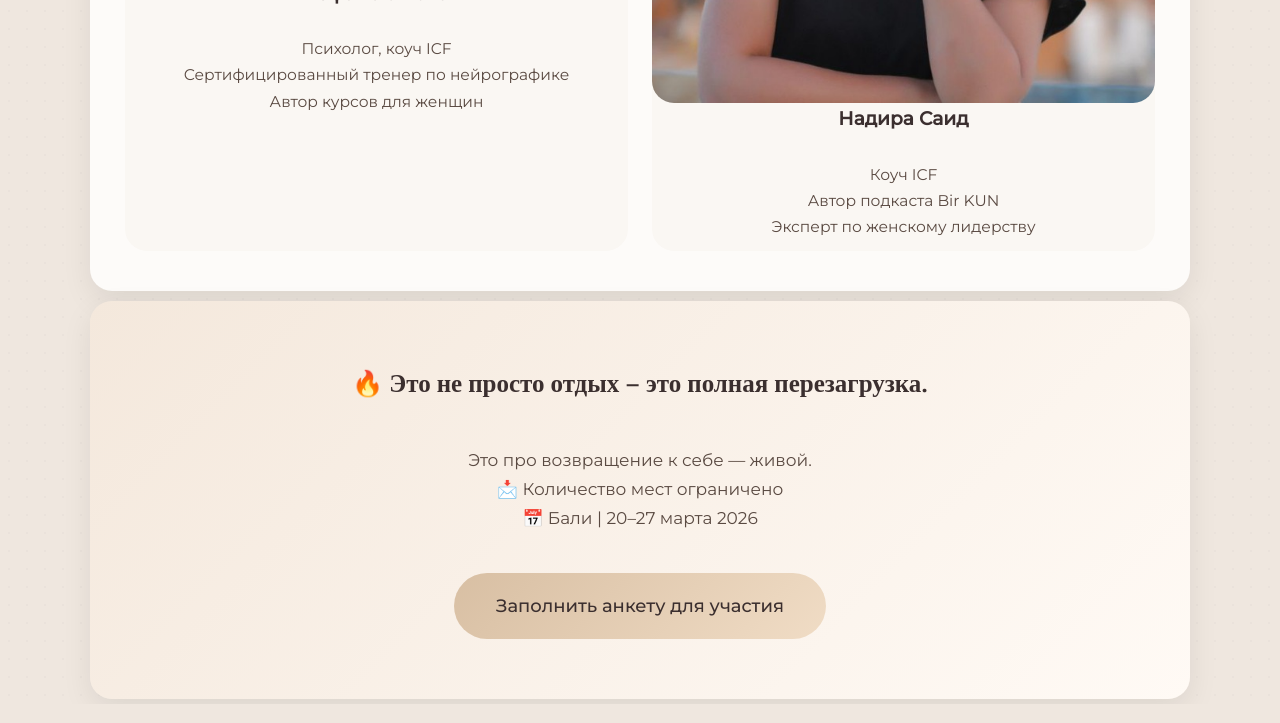
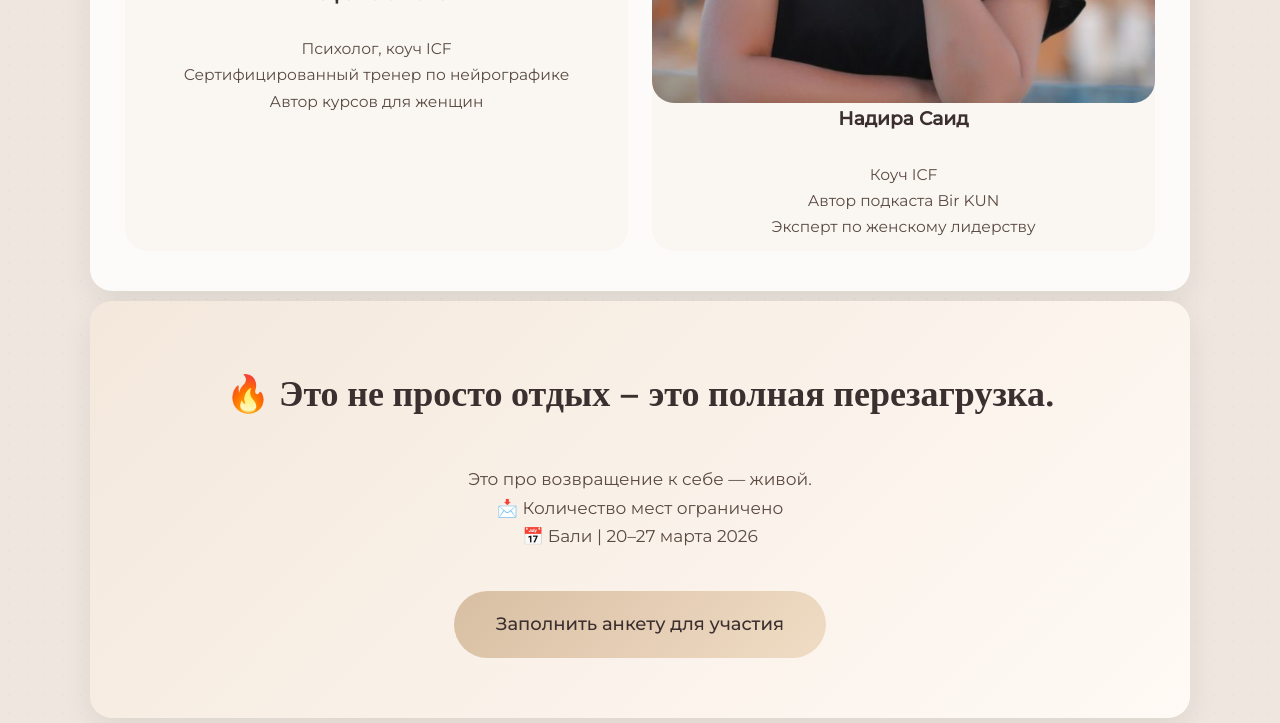
Before and after one commit to cliudi/taplink, a plain HTML site: page index.html in a window 1280 px wide. Shown: the part 4570-5293 px from the top of the page. Drawn offline with nearby package versions, Linux system fonts and the light colour scheme.

Commit message:
Increase font size for final-block header

```diff
--- a/index.html
+++ b/index.html
@@ -452,7 +452,7 @@ body {
 }
 
 .final-block h2 {
-  font-size: 25px;
+  font-size: 36px;
 }
 
 .final-block p {
```
